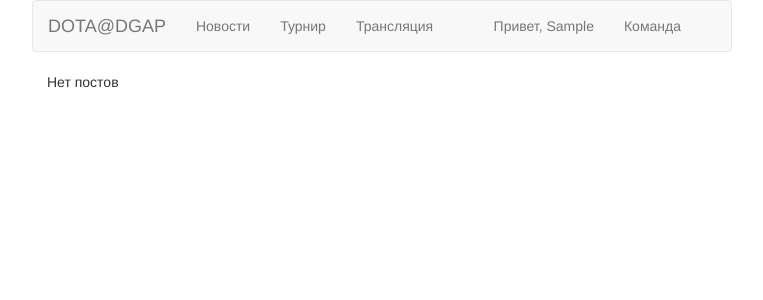
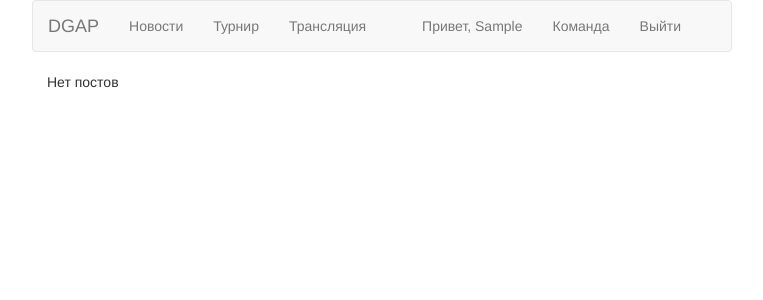
Before and after one commit to FOPF/dgap_challenge, a Django app: a page that uses dota/templates/dota/base.html in a window 1280 px wide. Shown: the top 300 px of the page, without its empty margins (258-1021 px from the left). Run offline with Django 3.2, Linux system fonts and the light colour scheme; the visitor is signed in with stand-in values (Sample User, id 1); data that the repository does not hold is empty; some libraries are stand-ins or nearby versions.

Commit message:
Added logout button, redirect from index to news

```diff
--- a/dgap_challenge/urls.py
+++ b/dgap_challenge/urls.py
@@ -15,6 +15,7 @@ Including another URLconf
 """
 from django.conf.urls import url, include
 from django.contrib import admin
+from django.contrib.auth.views import logout
 
 
 urlpatterns = [
--- a/dota/templates/dota/base.html
+++ b/dota/templates/dota/base.html
@@ -25,7 +25,7 @@
                     <span class="icon-bar"></span>
                     <span class="icon-bar"></span>
                 </button>
-                <a href="{% url 'dota:index' %}" class="navbar-brand">DOTA@DGAP</a>
+                <a href="{% url 'dota:index' %}" class="navbar-brand">DGAP</a>
         </div>
         <div id="navbarCollapse" class="collapse navbar-collapse">
             <ul class="nav navbar-nav">
@@ -38,6 +38,7 @@
                 {% if user.is_authenticated %}
                     <li><a>Привет, {{ user.first_name }}</a></li>
                     <li><a href="{%  url "dota:team" %}">Команда</a></li>
+                    <li><a href="{% url "dota:logout" %}">Выйти</a></li>
                 {% else %}
                     <li><a href="{% url 'social:begin' 'vk-oauth2' %}?next={% url 'dota:index' %}">Войти через vk</a></li>
                 {% endif %}
--- a/dota/urls.py
+++ b/dota/urls.py
@@ -8,7 +8,7 @@ from dota import views
 
 
 urlpatterns = [
-    url(r'^$', views.Index.as_view(template_name="dota/base.html"), name="index"),
+    url(r'^$', views.Index.as_view(), name="index"),
     # url(r'^team/$', views.Team.as_view(), name="my_team"),
     # url(r'^live/$', views.Live.as_view(), name="live"),
     # url(r'^tournament/$', views.Tournament.as_view(), name="tournament"),
@@ -18,4 +18,5 @@ urlpatterns = [
     url(r'^tournament/$', TemplateView.as_view(template_name="dota/tournament.html"), name="tournament"),
     url(r'^team/$', login_required(views.TeamView.as_view(template_name="dota/team.html")), name="team"),
     url(r'^join/$', login_required(views.join), name="join"),
+    url(r'^logout/$', views.logout, name='logout'),
 ]
--- a/dota/views.py
+++ b/dota/views.py
@@ -3,6 +3,7 @@ from django.contrib.auth.decorators import login_required
 from django.shortcuts import render, redirect
 from django.views import generic
 from dota.models import Team
+from django.contrib.auth import logout as auth_logout
 
 from .models import Article
 
@@ -15,8 +16,11 @@ class ArticleDetail(generic.DetailView):
     model = Article
 
 
-class Index(generic.TemplateView):
-    pass
+class Index(generic.View):
+    def get(self, request):
+        return redirect('dota:article_list')
+    def post(self, request):
+        return redirect('dota:article_list')
 
 
 
@@ -24,6 +28,11 @@ class TeamView(generic.TemplateView):
     @property
     def get_members(self):
         pass
+
+def logout(request):
+    messages.success(request, 'Вы вышли из аккаунта')
+    auth_logout(request)
+    return redirect('index')
 
 
 def join(request):
```
